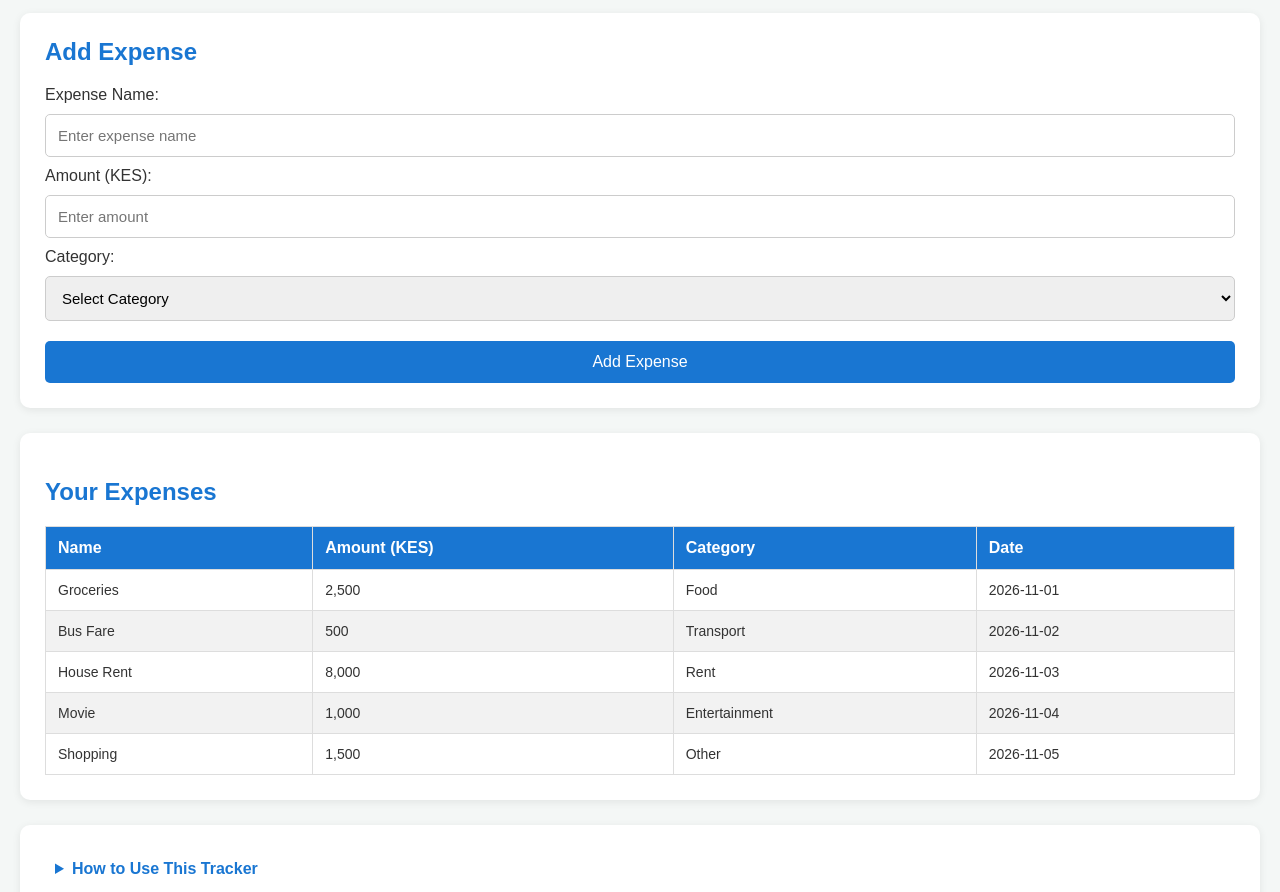
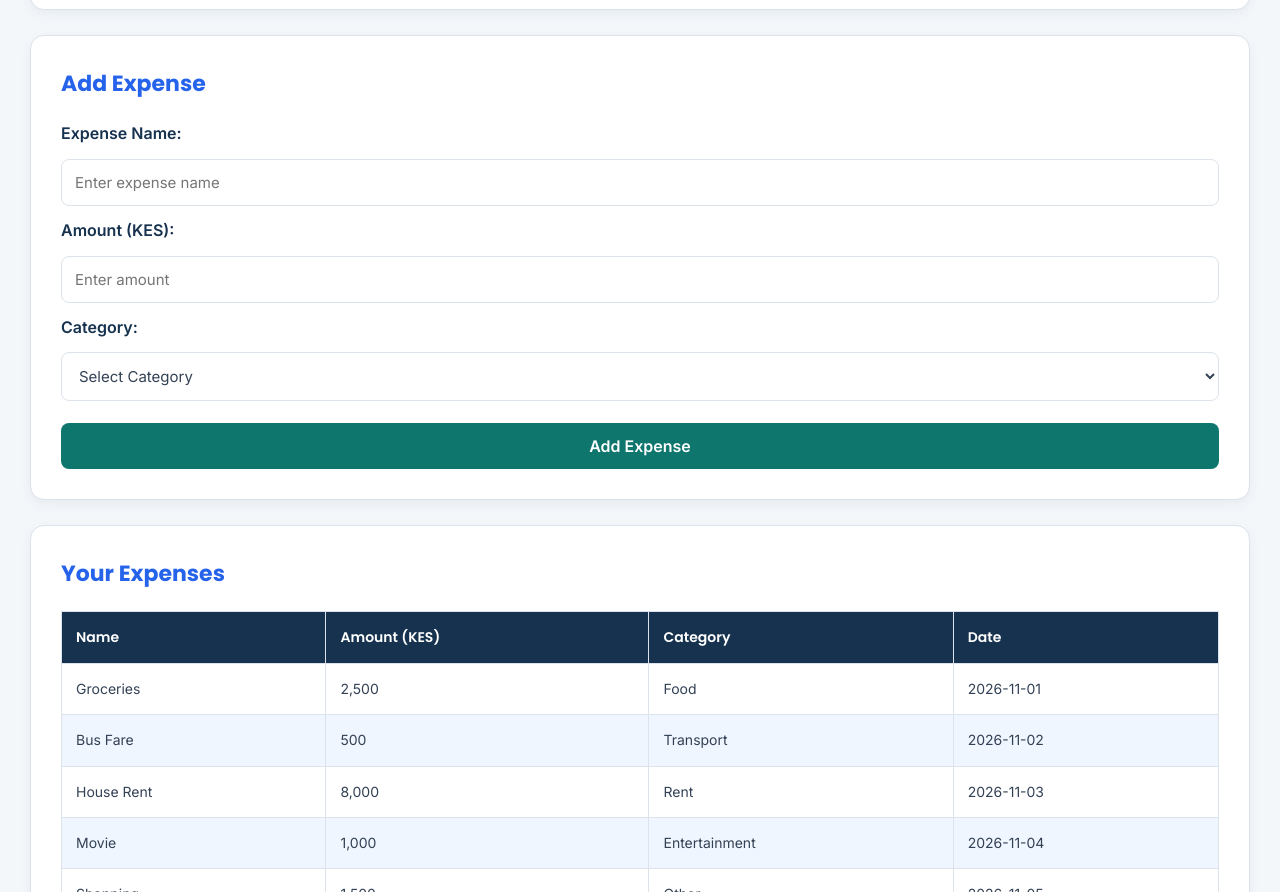
Before and after one commit to Abdi-Jabar/personal-budget-tracker, a plain HTML site: page index.html in a window 1280 px wide. Shown: the part 241-1133 px from the top of the page. Drawn offline with Linux system fonts and the light colour scheme.

Commit message:
Improve Budget Tracker visual identity with CSS

```diff
--- a/style.css
+++ b/style.css
@@ -1,22 +1,63 @@
-/* General Page Styling */
+/* GOOGLE FONTS */
+@import url('https://fonts.googleapis.com/css2?family=Inter:wght@400;500;600;700&family=Poppins:wght@500;600;700&display=swap');
 
-body {
-    font-family: Arial, sans-serif;
-    background-color: #f4f7f6;
-    margin: 0;
-    padding: 20px;
-    color: #333;
+
+/* COLOR PALETTE */
+:root {
+    --primary-color: #16324F;
+    --secondary-color: #2563EB;
+    --accent-color: #0F766E;
+    --accent-hover: #115E59;
+    --background-color: #F4F7FA;
+    --card-color: #FFFFFF;
+    --text-color: #334155;
+    --border-color: #DCE3EA;
+    --alternate-row: #EFF6FF;
 }
 
 
-/* Main Header */
+/* GENERAL PAGE STYLING */
+* {
+    box-sizing: border-box;
+}
 
+body {
+    font-family: 'Inter', sans-serif;
+    background-color: var(--background-color);
+    color: var(--text-color);
+    margin: 0;
+    padding: 30px;
+    line-height: 1.6;
+}
+
+
+/* HEADINGS */
+h1,
+h2 {
+    font-family: 'Poppins', sans-serif;
+}
+
+h1 {
+    color: var(--primary-color);
+    font-size: 32px;
+    margin-bottom: 8px;
+}
+
+h2 {
+    color: var(--secondary-color);
+    font-size: 22px;
+}
+
+
+/* PAGE HEADING CARD */
 .main-header {
+    background-color: var(--card-color);
     text-align: center;
-    background-color: #ffffff;
-    padding: 25px;
-    border-radius: 10px;
-    margin-bottom: 25px;
+    padding: 30px;
+    margin: 0 auto 25px;
+    border: 1px solid var(--border-color);
+    border-radius: 14px;
+    box-shadow: 0 4px 12px rgba(22, 50, 79, 0.06);
 }
 
 .main-header img {
@@ -24,75 +65,90 @@ body {
     margin: 0 auto 10px;
 }
 
-
-/* Section Styling */
-
-section {
-    background-color: white;
-    padding: 25px;
-    margin-bottom: 25px;
-    border-radius: 10px;
-    box-shadow: 0 2px 8px rgba(0, 0, 0, 0.08);
-}
-
-h1 {
-    color: #1565c0;
-}
-
-h2 {
-    color: #1976d2;
+.main-header p {
+    margin-bottom: 0;
 }
 
 
-/* Add Expense Form */
+/* ADD EXPENSE FORM CARD */
+.add-expense-section {
+    background-color: var(--card-color);
+    padding: 30px;
+    margin-bottom: 25px;
+    border: 1px solid var(--border-color);
+    border-radius: 14px;
+    box-shadow: 0 4px 12px rgba(22, 50, 79, 0.06);
+}
+
+.add-expense-section > h2 {
+    margin-top: 0;
+    margin-bottom: 20px;
+}
 
 .add-expense-section form {
     display: flex;
     flex-direction: column;
-    gap: 10px;
+    gap: 12px;
 }
 
-.add-expense-section > h2 {
-    margin-top: 0;
+label {
+    font-weight: 600;
+    color: var(--primary-color);
 }
 
 input:not([type="submit"]),
 select {
-    padding: 12px;
-    border: 1px solid #ccc;
-    border-radius: 5px;
+    width: 100%;
+    padding: 13px;
+    font-family: 'Inter', sans-serif;
     font-size: 15px;
+    color: var(--text-color);
+    background-color: #FFFFFF;
+    border: 1px solid var(--border-color);
+    border-radius: 8px;
+}
+
+input:focus,
+select:focus {
+    outline: 2px solid var(--secondary-color);
+    border-color: var(--secondary-color);
 }
 
 
-/* Input Focus Selector */
+/* ADD EXPENSE BUTTON */
+button {
+    background-color: var(--accent-color);
+    color: white;
+    padding: 13px;
+    margin-top: 10px;
+    border: none;
+    border-radius: 8px;
+    font-family: 'Inter', sans-serif;
+    font-size: 16px;
+    font-weight: 600;
+    cursor: pointer;
+    transition: background-color 0.3s ease;
+}
 
-input:focus,
-select:focus {
-    outline: 2px solid #1976d2;
-    border-color: #1976d2;
+button:hover {
+    background-color: var(--accent-hover);
 }
 
 
-/* Add Expense Button */
-
-button {
-    background-color: #1976d2;
-    color: white;
-    padding: 12px;
-    border: none;
-    border-radius: 5px;
-    font-size: 16px;
-    cursor: pointer;
-    margin-top: 10px;
+/* EXPENSE TABLE CARD */
+.expenses-section {
+    background-color: var(--card-color);
+    padding: 30px;
+    margin-bottom: 25px;
+    border: 1px solid var(--border-color);
+    border-radius: 14px;
+    box-shadow: 0 4px 12px rgba(22, 50, 79, 0.06);
 }
 
-button:hover {
-    background-color: #0d47a1;
+.expenses-section h2 {
+    margin-top: 0;
+    margin-bottom: 20px;
 }
-
-
-/* Expense Table */
 
 .expenses-section table {
     width: 100%;
@@ -102,55 +158,53 @@ button:hover {
 
 .expenses-section th,
 .expenses-section td {
-    border: 1px solid #ddd;
-    padding: 12px;
+    border: 1px solid var(--border-color);
+    padding: 14px;
     text-align: left;
+    font-size: 14px;
+}
+
+.expenses-section th {
+    background-color: var(--primary-color);
+    color: white;
+    font-family: 'Poppins', sans-serif;
+    font-weight: 600;
+}
+
+.expenses-section tr:nth-child(even) {
+    background-color: var(--alternate-row);
+}
+
+.expenses-section tbody tr:hover {
+    background-color: #DBEAFE;
 }
 
 
-/* Table Header */
-
-.expenses-section th {
-    background-color: #1976d2;
-    color: white;
+/* INSTRUCTIONS SECTION */
+.instructions-section {
+    background-color: var(--card-color);
+    padding: 20px;
+    margin-bottom: 25px;
+    border: 1px solid var(--border-color);
+    border-radius: 14px;
 }
-
-
-/* Alternating Table Rows */
-
-.expenses-section tr:nth-child(even) {
-    background-color: #f2f2f2;
-}
-
-
-/* Table Hover Effect */
-
-.expenses-section tbody tr:hover {
-    background-color: #dbeafe;
-}
-
-
-/* Descendant Selector */
-
-.expenses-section td {
-    font-size: 14px;
-}
-
-
-/* Details Section */
 
 .instructions-section summary {
     cursor: pointer;
-    font-weight: bold;
-    color: #1976d2;
+    font-weight: 600;
+    color: var(--secondary-color);
     padding: 10px;
 }
 
 
-/* Video Section */
-
+/* VIDEO SECTION */
 .video-section {
+    background-color: var(--card-color);
     text-align: center;
+    padding: 25px;
+    margin-bottom: 25px;
+    border: 1px solid var(--border-color);
+    border-radius: 14px;
 }
 
 .video-section iframe {
@@ -159,10 +213,34 @@ button:hover {
 }
 
 
-/* Footer */
-
+/* FOOTER */
 footer {
     text-align: center;
     padding: 15px;
-    color: #666;
+    color: var(--text-color);
+    font-size: 14px;
 }
+
+
+/* RESPONSIVE DESIGN */
+@media (max-width: 600px) {
+    body {
+        padding: 12px;
+    }
+
+    .main-header,
+    .add-expense-section,
+    .expenses-section {
+        padding: 18px;
+    }
+
+    h1 {
+        font-size: 25px;
+    }
+
+    .expenses-section th,
+    .expenses-section td {
+        padding: 8px;
+        font-size: 12px;
+    }
+}
```
